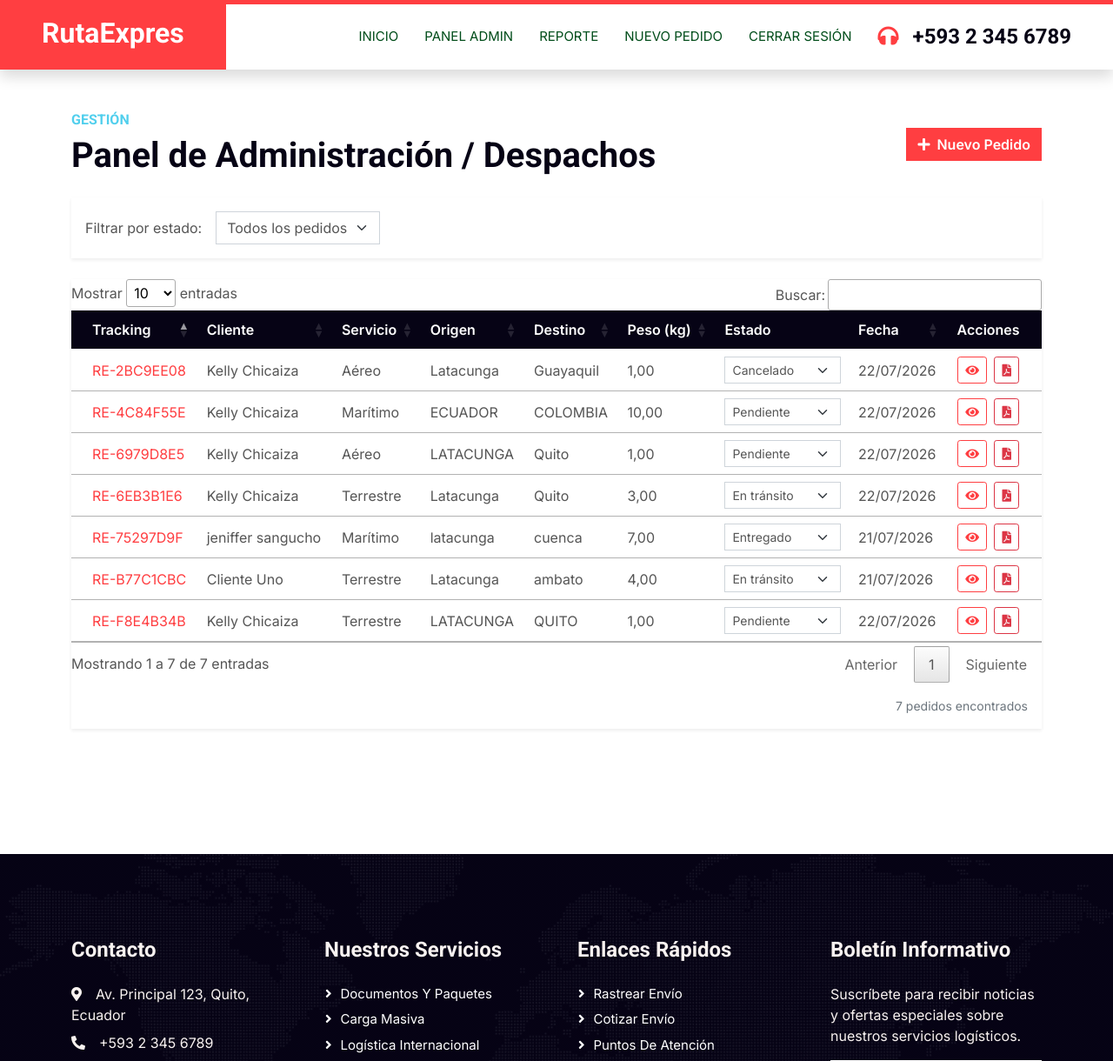
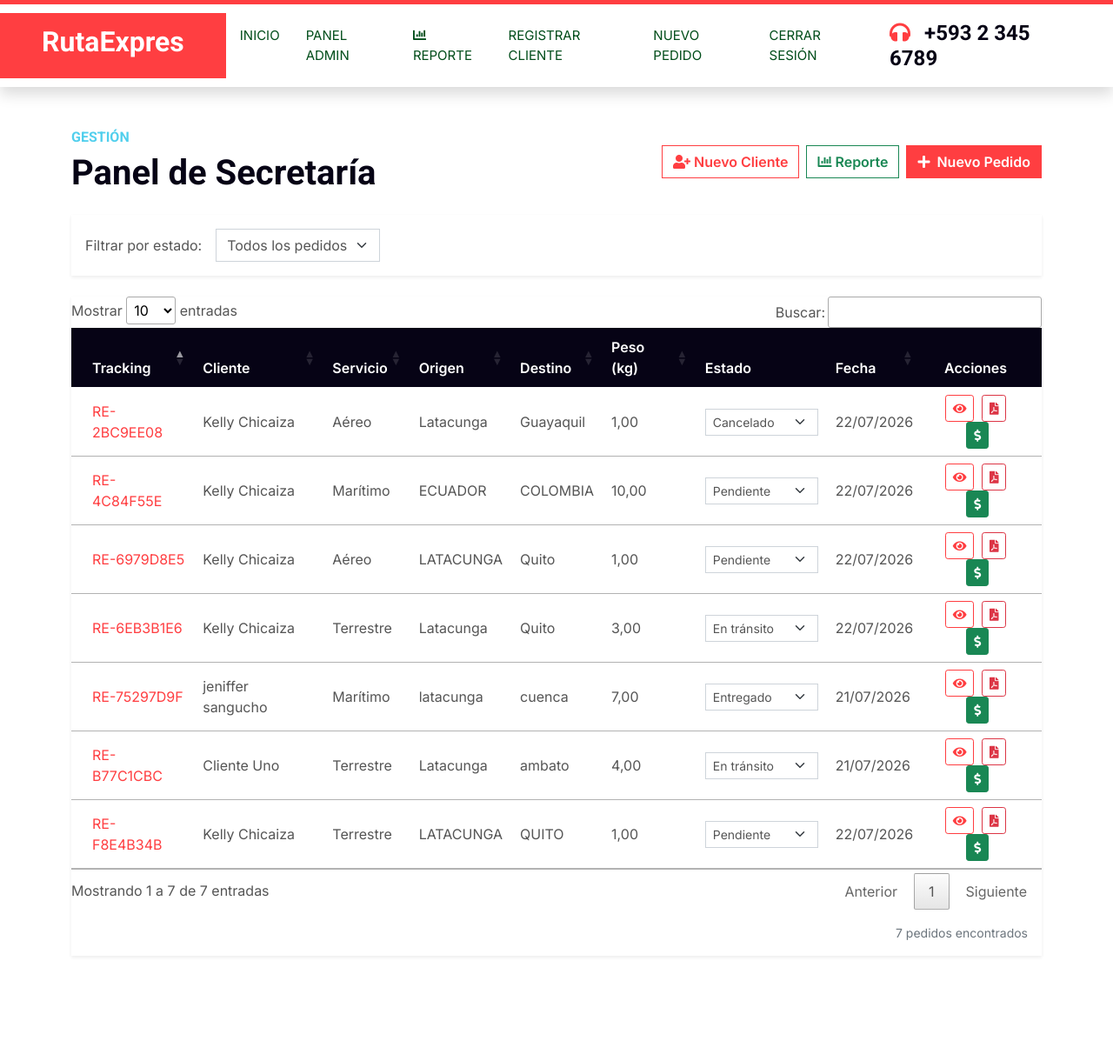
Before and after one commit to JenniferDefaz/RutaExpres, a Django app: page /pedidos/ in a window 1280 px wide. Shown: the top 1220 px of the page at 87% size. Run offline with Django 5.2, Linux system fonts and the light colour scheme; a user stored in the database is signed in; data comes from the database, SQL or seed files in the repository; both versions use the stored data as it was after the commit; some libraries are stand-ins or nearby versions.

Commit message:
Diferenciar perfiles Secretario y Despachador: secretario ve reportes y confirma pagos, despachador solo cambia estados de envio

```diff
--- a/pedido/context_processors.py
+++ b/pedido/context_processors.py
@@ -1,12 +1,21 @@
 def rol_usuario(request):
     """
-    Inyecta 'es_rol_interno' en el contexto de todas las plantillas.
-    True si el usuario autenticado es staff, Secretario o Despachador.
+    Inyecta variables de rol en el contexto de todas las plantillas.
     """
+    es_secretario = False
+    es_despachador = False
     es_rol_interno = False
+
     if request.user.is_authenticated:
-        es_rol_interno = (
+        es_secretario = (
             request.user.is_staff
-            or request.user.groups.filter(name__in=['Secretario', 'Despachador']).exists()
+            or request.user.groups.filter(name='Secretario').exists()
         )
-    return {'es_rol_interno': es_rol_interno}
+        es_despachador = request.user.groups.filter(name='Despachador').exists()
+        es_rol_interno = es_secretario or es_despachador
+
+    return {
+        'es_secretario': es_secretario,
+        'es_despachador': es_despachador,
+        'es_rol_interno': es_rol_interno,
+    }
--- a/pedido/templates/lista_pedidos.html
+++ b/pedido/templates/lista_pedidos.html
@@ -8,11 +8,23 @@
     <div class="d-flex justify-content-between align-items-center mb-4 wow fadeInUp" data-wow-delay="0.1s">
         <div>
             <h6 class="text-secondary text-uppercase">Gestión</h6>
-            <h1 class="mb-0">Panel de Administración / Despachos</h1>
+            <h1 class="mb-0">
+                {% if es_secretario %}Panel de Secretaría{% else %}Panel de Despacho{% endif %}
+            </h1>
         </div>
-        <a href="{% url 'registrar_pedido' %}" class="btn btn-primary">
-            <i class="fa fa-plus me-2"></i>Nuevo Pedido
-        </a>
+        <div class="d-flex gap-2">
+            {% if es_secretario %}
+            <a href="{% url 'registrar_cliente' %}" class="btn btn-outline-primary">
+                <i class="fa fa-user-plus me-1"></i>Nuevo Cliente
+            </a>
+            <a href="{% url 'reporte_global' %}" class="btn btn-outline-success">
+                <i class="fa fa-chart-bar me-1"></i>Reporte
+            </a>
+            {% endif %}
+            <a href="{% url 'registrar_pedido' %}" class="btn btn-primary">
+                <i class="fa fa-plus me-2"></i>Nuevo Pedido
+            </a>
+        </div>
     </div>
 
     <!-- Filtro por estado -->
@@ -66,7 +78,6 @@
                             <td>{{ pedido.destino }}</td>
                             <td>{{ pedido.peso_kg }}</td>
                             <td>
-                                <!-- Formulario inline para cambiar estado -->
                                 <form method="post" action="{% url 'lista_pedidos' %}" class="d-flex align-items-center gap-1">
                                     {% csrf_token %}
                                     <input type="hidden" name="pedido_id" value="{{ pedido.pk }}">
@@ -76,10 +87,13 @@
                                             onchange="this.form.submit()"
                                             title="Cambiar estado">
                                         {% for valor, etiqueta in estado_choices %}
-                                            <option value="{{ valor }}"
-                                                {% if pedido.estado == valor %}selected{% endif %}>
-                                                {{ etiqueta }}
-                                            </option>
+                                            {% if es_secretario %}
+                                                <option value="{{ valor }}" {% if pedido.estado == valor %}selected{% endif %}>{{ etiqueta }}</option>
+                                            {% else %}
+                                                {% if valor == 'en_transito' or valor == 'entregado' or pedido.estado == valor %}
+                                                    <option value="{{ valor }}" {% if pedido.estado == valor %}selected{% endif %}>{{ etiqueta }}</option>
+                                                {% endif %}
+                                            {% endif %}
                                         {% endfor %}
                                     </select>
                                 </form>
@@ -97,6 +111,22 @@
                                    title="Descargar PDF">
                                     <i class="fa fa-file-pdf"></i>
                                 </a>
+                                {% if es_secretario %}
+                                    {% if not pedido.pago_confirmado %}
+                                    <form method="post" action="{% url 'lista_pedidos' %}" class="d-inline ms-1">
+                                        {% csrf_token %}
+                                        <input type="hidden" name="pedido_id" value="{{ pedido.pk }}">
+                                        <input type="hidden" name="confirmar_pago" value="1">
+                                        <button type="submit" class="btn btn-sm btn-success" title="Confirmar pago">
+                                            <i class="fa fa-dollar-sign"></i>
+                                        </button>
+                                    </form>
+                                    {% else %}
+                                    <span class="badge bg-success ms-1" title="Pago confirmado">
+                                        <i class="fa fa-check"></i> Pagado
+                                    </span>
+                                    {% endif %}
+                                {% endif %}
                             </td>
                         </tr>
                         {% endfor %}
--- a/pedido/templates/plantillaPrin.html
+++ b/pedido/templates/plantillaPrin.html
@@ -63,9 +63,14 @@
             <div class="navbar-nav ms-auto p-4 p-lg-0">
                 <a href="{% url 'inicio' %}" class="nav-item nav-link">Inicio</a>
                 {% if user.is_authenticated %}
-                    {% if user.is_staff or es_rol_interno %}
+                    {% if es_secretario %}
                         <a href="{% url 'lista_pedidos' %}" class="nav-item nav-link">Panel Admin</a>
-                        <a href="{% url 'reporte_global' %}" class="nav-item nav-link">Reporte</a>
+                        <a href="{% url 'reporte_global' %}" class="nav-item nav-link">
+                            <i class="fa fa-chart-bar me-1"></i>Reporte
+                        </a>
+                        <a href="{% url 'registrar_cliente' %}" class="nav-item nav-link">Registrar Cliente</a>
+                    {% elif es_despachador %}
+                        <a href="{% url 'lista_pedidos' %}" class="nav-item nav-link">Panel Despacho</a>
                     {% else %}
                         <a href="{% url 'panel_cliente' %}" class="nav-item nav-link">Mi Panel</a>
                     {% endif %}
--- a/pedido/views.py
+++ b/pedido/views.py
@@ -244,50 +244,53 @@ def detalle_pedido(request, tracking):
 
 @login_required(login_url='iniciar_sesion')
 def lista_pedidos(request):
-    """
-    Vista para listar todos los pedidos (Secretario, Despachador o staff).
-    Permite filtrar por estado y actualizar el estado de un pedido.
-    """
-    es_rol_interno = (
-        request.user.groups.filter(name__in=['Secretario', 'Despachador']).exists()
-        or request.user.is_staff
-    )
+    es_secretario = request.user.groups.filter(name='Secretario').exists() or request.user.is_staff
+    es_despachador = request.user.groups.filter(name='Despachador').exists()
+    es_rol_interno = es_secretario or es_despachador
+
     if not es_rol_interno:
-        messages.error(request, 'No tienes permisos para acceder al Panel de Administración.')
+        messages.error(request, 'No tienes permisos para acceder al Panel.')
         return redirect('panel_cliente')
 
-    # Actualización de estado desde el panel
+    # Solo secretario puede confirmar pago
     if request.method == 'POST':
         pedido_id = request.POST.get('pedido_id')
         nuevo_estado = request.POST.get('nuevo_estado')
+        confirmar_pago = request.POST.get('confirmar_pago')
         estados_validos = [e[0] for e in Pedido.ESTADO_CHOICES]
 
-        if pedido_id and nuevo_estado in estados_validos:
+        # Despachador solo puede cambiar a en_transito o entregado
+        estados_despachador = ['en_transito', 'entregado']
+
+        if pedido_id:
             try:
                 pedido = Pedido.objects.select_related('cliente').get(pk=pedido_id)
-                estado_anterior = pedido.estado
-                pedido.estado = nuevo_estado
-                pedido.save()
 
-                # Si pasó a "entregado", notificar al cliente
-                if nuevo_estado == 'entregado' and estado_anterior != 'entregado':
-                    _enviar_notificacion_entrega(pedido)
+                # Confirmar pago (solo secretario)
+                if confirmar_pago and es_secretario:
+                    pedido.pago_confirmado = True
+                    pedido.save()
+                    messages.success(request, f'Pago confirmado para el pedido {pedido.numero_tracking}.')
 
-                messages.success(
-                    request,
-                    f'Estado del pedido {pedido.numero_tracking} actualizado a '
-                    f'"{pedido.get_estado_display()}".'
-                )
+                # Cambiar estado
+                elif nuevo_estado in estados_validos:
+                    if es_despachador and nuevo_estado not in estados_despachador:
+                        messages.error(request, 'El despachador solo puede cambiar a En Tránsito o Entregado.')
+                    else:
+                        estado_anterior = pedido.estado
+                        pedido.estado = nuevo_estado
+                        pedido.save()
+                        if nuevo_estado == 'entregado' and estado_anterior != 'entregado':
+                            _enviar_notificacion_entrega(pedido)
+                        messages.success(request, f'Estado del pedido {pedido.numero_tracking} actualizado a "{pedido.get_estado_display()}".')
+                else:
+                    messages.error(request, 'Datos de actualización inválidos.')
             except Pedido.DoesNotExist:
                 messages.error(request, 'Pedido no encontrado.')
-        else:
-            messages.error(request, 'Datos de actualización inválidos.')
-
         return redirect('lista_pedidos')
 
     estado_filtro = request.GET.get('estado', '')
     pedidos = Pedido.objects.select_related('cliente').all()
-
     if estado_filtro:
         pedidos = pedidos.filter(estado=estado_filtro)
 
@@ -295,6 +298,8 @@ def lista_pedidos(request):
         'pedidos': pedidos,
         'estado_filtro': estado_filtro,
         'estado_choices': Pedido.ESTADO_CHOICES,
+        'es_secretario': es_secretario,
+        'es_despachador': es_despachador,
     })
 
 
@@ -476,14 +481,11 @@ def _generar_pdf_pedido(pedido):
 
 @login_required(login_url='iniciar_sesion')
 def reporte_global(request):
-    """Reporte global solo para Secretario, Despachador o staff."""
-    es_rol_interno = (
-        request.user.groups.filter(name__in=['Secretario', 'Despachador']).exists()
-        or request.user.is_staff
-    )
-    if not es_rol_interno:
-        messages.error(request, 'No tienes permisos para ver el reporte.')
-        return redirect('panel_cliente')
+    """Reporte global solo para Secretario o staff — NO para Despachador."""
+    es_secretario = request.user.groups.filter(name='Secretario').exists() or request.user.is_staff
+    if not es_secretario:
+        messages.error(request, 'Solo el Secretario puede acceder al reporte financiero.')
+        return redirect('lista_pedidos')
 
     pedidos = Pedido.objects.select_related('cliente').all()
     total = pedidos.count()
```
Also changed, not shown: bdd_RutaExpres.db.
